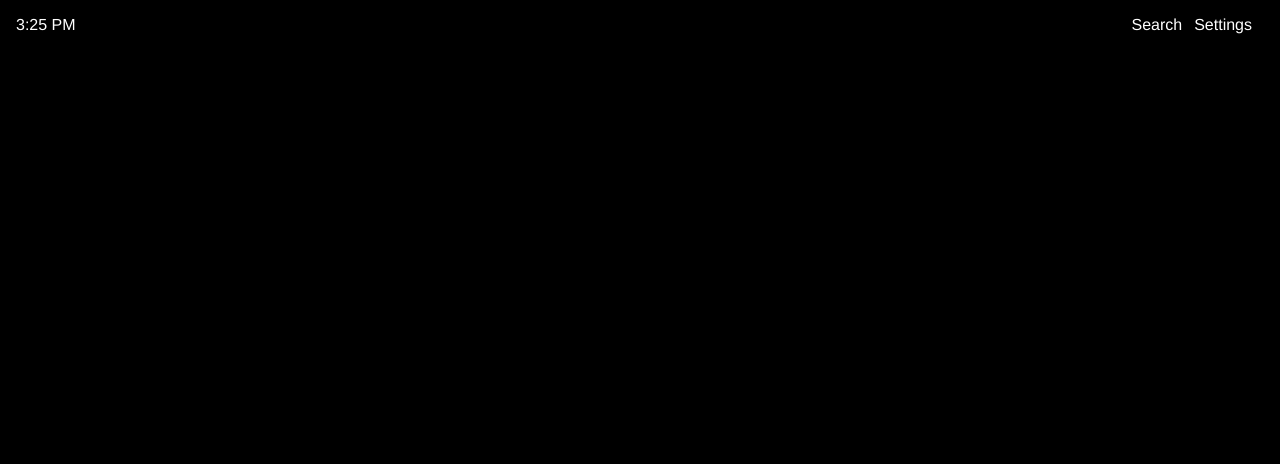
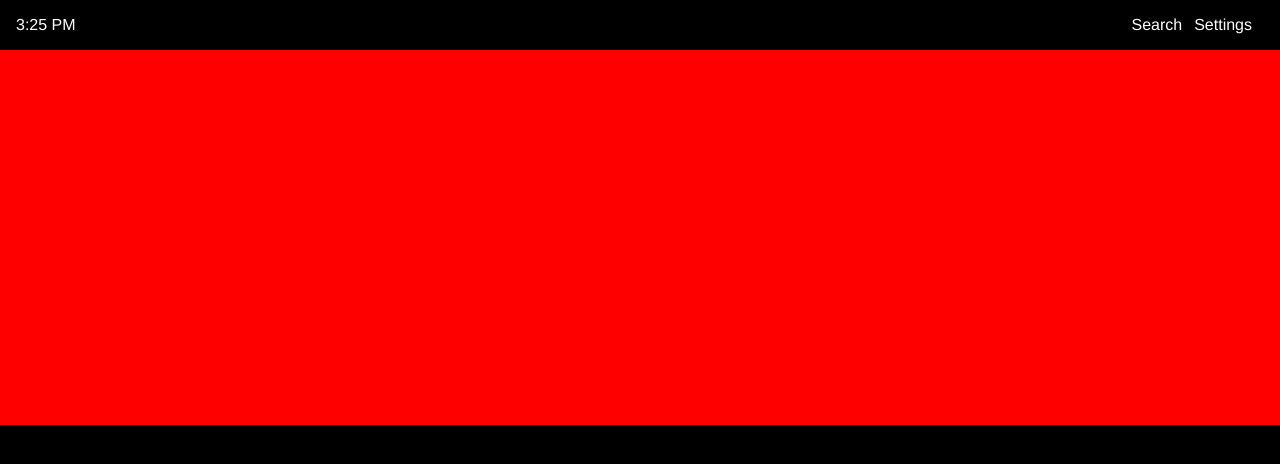
Before and after one commit to MacgyverMartins/forecast-v2, a React (Create React App) app: page / in a window 1280 px wide. Shown: the top 464 px of the page. Built offline with nearby package versions, Linux system fonts and the light colour scheme.

Commit message:
init mainview

```diff
--- a/src/App.jsx
+++ b/src/App.jsx
@@ -1,6 +1,6 @@
 import styled from "styled-components";
 import NormalizeCSS from "./assets/css/NormalizeCSS";
-import { Header } from "./components";
+import { Header, MainView } from "./components";
 
 import { theme } from "./assets/theme";
 
@@ -18,6 +18,7 @@ function App() {
       <NormalizeCSS />
       <AppWrapper>
         <Header></Header>
+        <MainView />
       </AppWrapper>
     </>
   );
--- /dev/null
+++ b/src/components/MainView/index.jsx
@@ -0,0 +1,12 @@
+import { MainViewWrapper, LocationsGrid, ForeCastView } from "./styled";
+
+function MainView() {
+  return (
+    <MainViewWrapper>
+      <ForeCastView />
+      <LocationsGrid></LocationsGrid>
+    </MainViewWrapper>
+  );
+}
+
+export default MainView;
--- /dev/null
+++ b/src/components/MainView/styled.jsx
@@ -0,0 +1,14 @@
+import styled from "styled-components";
+
+export const MainViewWrapper = styled.div`
+  height: 100%;
+`;
+
+export const ForeCastView = styled.div`
+  background-color: red;
+  height: 50%;
+`;
+
+export const LocationsGrid = styled.div`
+  background-color: blue;
+`;
--- a/src/components/index.js
+++ b/src/components/index.js
@@ -1 +1,2 @@
 export { default as Header } from "./Header";
+export { default as MainView } from "./MainView";
```
